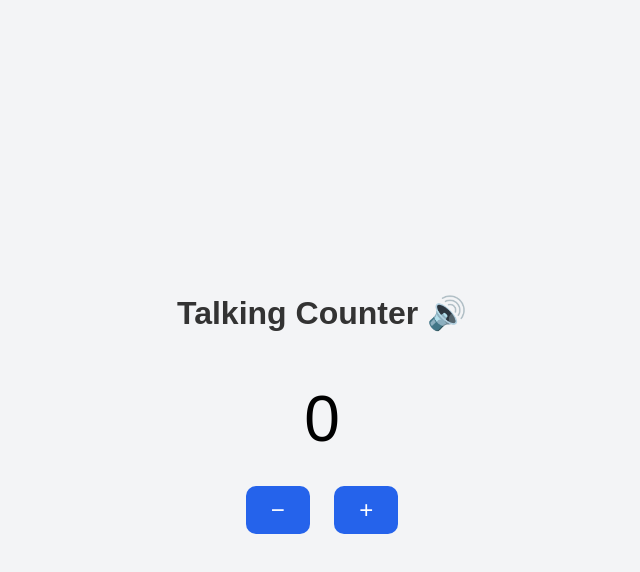
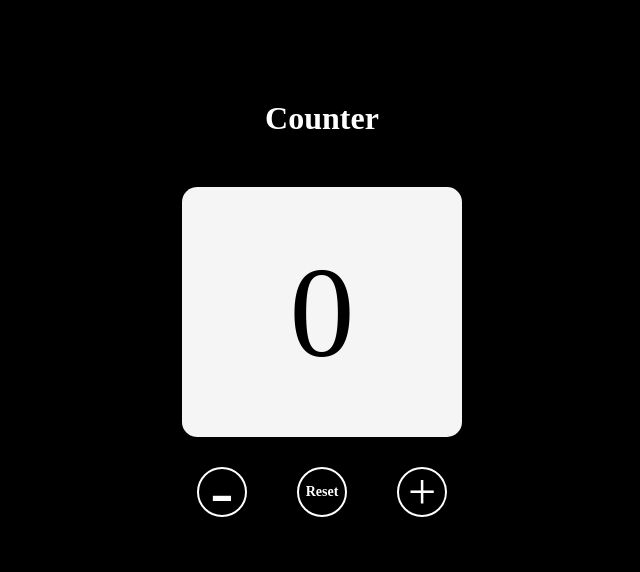
Before and after one commit to bayutech27/Talking-Count, a plain HTML site: page index.html in a window 1280 px wide. Shown: the whole page, without its empty margins (318-958 px from the left). Drawn offline with Linux system fonts and the light colour scheme.

Commit message:
Add files via upload

```diff
--- a/index.html
+++ b/index.html
@@ -1,71 +1,41 @@
 <!DOCTYPE html>
 <html lang="en">
+
 <head>
-  <meta charset="UTF-8" />
-  <meta name="viewport" content="width=device-width, initial-scale=1.0" />
-  <title>Talking Counter</title>
-  <style>
-    body {
-      display: flex;
-      flex-direction: column;
-      align-items: center;
-      justify-content: center;
-      height: 100vh;
-      background: #f3f4f6;
-      font-family: Arial, sans-serif;
-    }
 
-    h1 {
-      margin-bottom: 30px;
-      color: #333;
-    }
 
-    .counter {
-      font-size: 4rem;
-      margin: 20px 0;
-    }
+    <meta charset="UTF-8">
+    <meta name="author" content="Bayo Alabi">
 
-    .buttons button {
-      font-size: 1.5rem;
-      margin: 10px;
-      padding: 10px 25px;
-      border: none;
-      border-radius: 10px;
-      background: #2563eb;
-      color: white;
-      cursor: pointer;
-      transition: 0.3s;
-    }
+   <meta name="viewport" content="width=device-width, initial-scale=1.0">
+    <title>Counter</title>
 
-    .buttons button:hover {
-      background: #1d4ed8;
-    }
-  </style>
+    <link rel="stylesheet" href="style.css">
+
+   <script defer src="script.js"></script>
+
 </head>
-<body>
-  <h1>Talking Counter 🔊</h1>
-  <div class="counter" id="count">0</div>
-  <div class="buttons">
-    <button onclick="changeCount(-1)">−</button>
-    <button onclick="changeCount(1)">+</button>
-  </div>
 
-  <script>
-    let count = 0;
-    const countDisplay = document.getElementById("count");
+   <body>
 
-    function speak(text) {
-      const utterance = new SpeechSynthesisUtterance(text);
-      utterance.rate = 0.9; // speed (0.1–10)
-      utterance.pitch = 1;  // normal tone
-      speechSynthesis.speak(utterance);
-    }
+     <div class="counter">
+     <h1>Counter</h1>
+     </div>
 
-    function changeCount(value) {
-      count += value;
-      countDisplay.textContent = count;
-      speak(count);
-    }
-  </script>
-</body>
+       <div class="container">
+      <div class="number" id="number">0</div>
+
+      <div class="plus-minus">
+      <div class="minus" id="minus">-</div>
+    <div class="reset" id="reset">Reset</div>
+      <div class="plus" id="plus">+</div>
+      </div>
+
+      </div>
+
+
+
+
+   </body>
+
 </html>
--- /dev/null
+++ b/script.js
@@ -0,0 +1,88 @@
+// Grabbing/referencing id
+
+   let number = document.querySelector('#number');
+
+    let minus = document.querySelector('#minus');
+
+    let reset = document.querySelector('#reset');
+
+    let plus = document.querySelector('#plus');
+
+
+
+ // CREATING THE LOGIC
+
+
+    let count = 0;
+
+
+ // Count Speech function
+
+
+ function speak(text) {
+      const utterance = new SpeechSynthesisUtterance(text);
+      utterance.rate = 0.9; // speed (0.1–10)
+      utterance.pitch = 1;  // normal tone
+      speechSynthesis.speak(utterance);
+    }
+
+
+
+
+
+ // Increasing count
+
+ plus.addEventListener('click', function(){
+
+        number.innerText = count += 1
+
+
+        if (count > 0) {
+
+        number.style.color = 'green';
+
+      } else if (count === 0){
+
+        number.style.color = 'black';
+      }
+
+      speak(count);
+      });
+
+
+
+ // Decreasing count
+
+ minus.addEventListener('click', function(){
+
+        number.innerText = count -= 1;
+
+
+        if (count < 0) {
+
+        number.style.color = 'red';
+
+      } else if (count === 0){
+
+        number.style.color = 'black';
+
+
+      }
+      speak(count);
+
+      });
+
+
+
+ // Reseting count to zero
+
+ reset.addEventListener('click', function(){
+
+number.innerText = count -= 1 + (count += 1) - 2;
+    if (count === 0) {
+
+        number.style.color = 'black';
+    }
+
+    speak(count);
+    });
--- /dev/null
+++ b/style.css
@@ -0,0 +1,85 @@
+
+
+       * {
+           margin: 0;
+           padding: 0;
+           box-sizing: border-box;
+       }
+
+
+        body {
+            background-color: black;
+        }
+
+
+      .counter {
+          display: flex;
+          flex-direction: row;
+          justify-content: center;
+          align-items: center;
+          color: white;
+          margin-top: 100px;
+
+      }
+
+
+       .container {
+           display: flex;
+          flex-direction: column;
+          justify-content: center;
+          align-items: center;
+          color: white;
+          margin-top: 50px;
+       }
+
+
+       .number {
+           display: flex;
+           flex-direction: row;
+           justify-content: center;
+           align-items: center;
+           background-color: whitesmoke;
+           width: 280px;
+           height: 250px;
+           padding: 10px;
+           border-radius: 15px;
+           font-size: 130px;
+           color: black;
+       }
+
+
+       .plus-minus {
+
+           display: flex;
+           flex-direction: row;
+           justify-content: center;
+           align-items: center;
+           gap: 50px;
+           margin-top: 30px;
+
+       }
+
+
+        .plus, .minus, .reset {
+
+           display: flex;
+           flex-direction: row;
+           justify-content: center;
+           align-items: center;
+           background-color: black;
+           width: 50px;
+           height: 50px;
+           border: 2px solid white;
+           border-radius: 25px;
+           font-size: 50px;
+        }
+
+        .minus {
+            font-size: 70px;
+        }
+
+
+       .reset {
+           font-size: 14px;
+           font-weight: bold;
+       }
```
